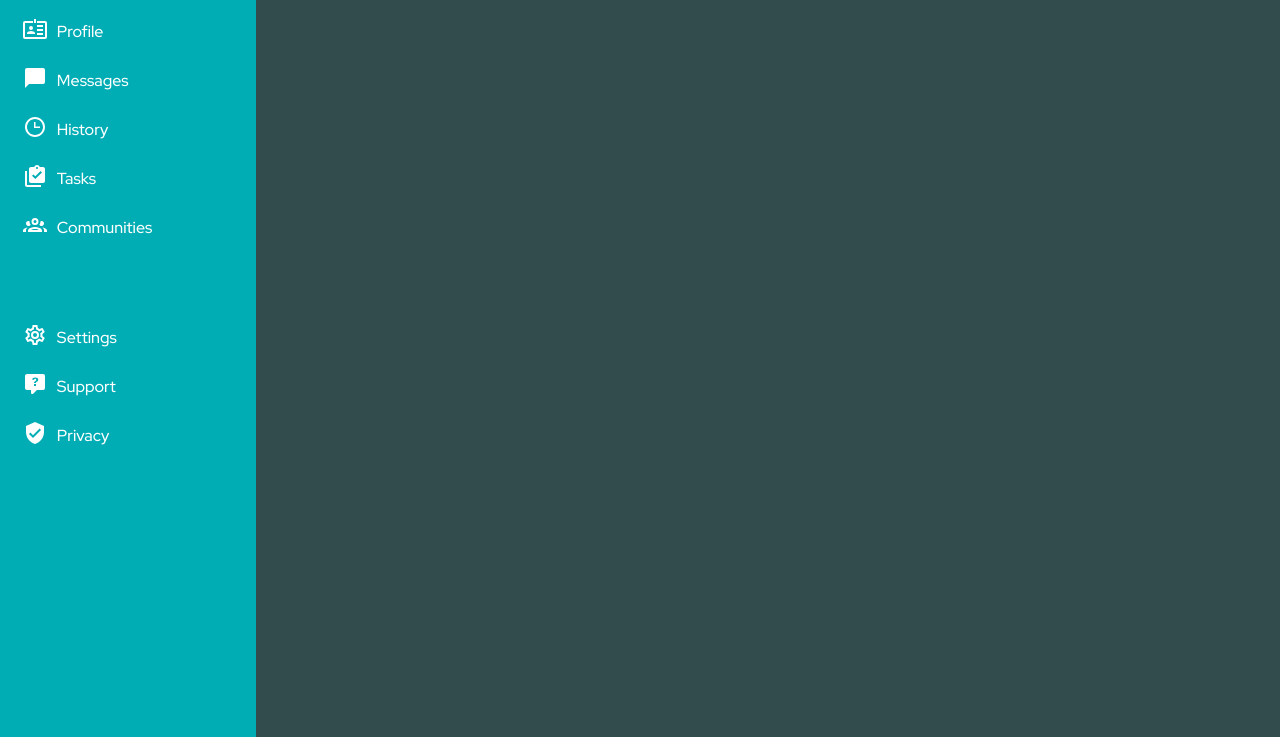
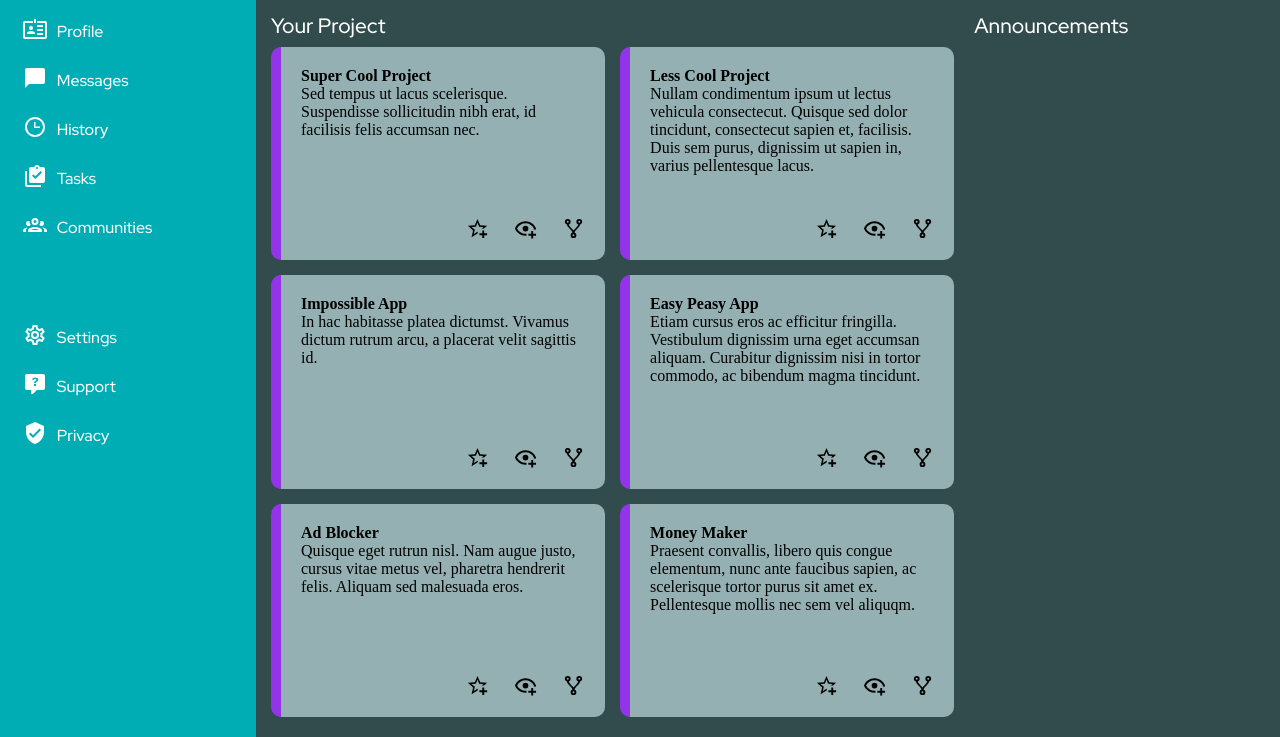
Before and after one commit to Nicolay112358/Admin-Dashboard, a plain HTML site: page index.html in a window 1280 px wide. Shown: the part 151-888 px from the top of the page. Drawn offline with Linux system fonts and the light colour scheme.

Commit message:
filled main area

```diff
--- a/index.html
+++ b/index.html
@@ -119,7 +119,79 @@
             </div>
         </div>
         <div class="main-contant">
-
+            <div class="project-area">
+                <p class="your-project-text">Your Project</p>
+            </div>
+            <div class="project-area-conteiner">
+                <div class="project">
+                    <h4>Super Cool Project</h4>
+                    <p>Sed tempus ut lacus scelerisque. Suspendisse sollicitudin nibh erat, id facilisis felis accumsan
+                        nec.
+                    </p>
+                    <div class="project-button">
+                        <img src="./img/avata-img/star-plus-outline.svg" alt="">
+                        <img src="./img/avata-img/eye-plus-outline.svg" alt="">
+                        <img src="./img/avata-img/source-fork.svg" alt="">
+                    </div>
+                </div>
+                <div class="project">
+                    <h4>Less Cool Project</h4>
+                    <p>Nullam condimentum ipsum ut lectus vehicula consectecut. Quisque sed dolor tincidunt, consectecut
+                        sapien et, facilisis. Duis sem purus, dignissim ut sapien in, varius pellentesque lacus.
+                    </p>
+                    <div class="project-button">
+                        <img src="./img/avata-img/star-plus-outline.svg" alt="">
+                        <img src="./img/avata-img/eye-plus-outline.svg" alt="">
+                        <img src="./img/avata-img/source-fork.svg" alt="">
+                    </div>
+                </div>
+                <div class="project">
+                    <h4>Impossible App</h4>
+                    <p>In hac habitasse platea dictumst. Vivamus dictum rutrum arcu, a placerat velit sagittis id.
+                    </p>
+                    <div class="project-button">
+                        <img src="./img/avata-img/star-plus-outline.svg" alt="">
+                        <img src="./img/avata-img/eye-plus-outline.svg" alt="">
+                        <img src="./img/avata-img/source-fork.svg" alt="">
+                    </div>
+                </div>
+                <div class="project">
+                    <h4>Easy Peasy App</h4>
+                    <p>Etiam cursus eros ac efficitur fringilla. Vestibulum dignissim urna eget accumsan aliquam.
+                        Curabitur dignissim nisi in tortor commodo, ac bibendum magma tincidunt.
+                    </p>
+                    <div class="project-button">
+                        <img src="./img/avata-img/star-plus-outline.svg" alt="">
+                        <img src="./img/avata-img/eye-plus-outline.svg" alt="">
+                        <img src="./img/avata-img/source-fork.svg" alt="">
+                    </div>
+                </div>
+                <div class="project">
+                    <h4>Ad Blocker</h4>
+                    <p>Quisque eget rutrun nisl. Nam augue justo, cursus vitae metus vel, pharetra hendrerit
+                        felis. Aliquam sed malesuada eros.
+                    </p>
+                    <div class="project-button">
+                        <img src="./img/avata-img/star-plus-outline.svg" alt="">
+                        <img src="./img/avata-img/eye-plus-outline.svg" alt="">
+                        <img src="./img/avata-img/source-fork.svg" alt="">
+                    </div>
+                </div>
+                <div class="project">
+                    <h4>Money Maker</h4>
+                    <p>Praesent convallis, libero quis congue elementum, nunc ante faucibus sapien, ac scelerisque
+                        tortor purus sit amet ex. Pellentesque mollis nec sem vel aliquqm.
+                    </p>
+                    <div class="project-button">
+                        <img src="./img/avata-img/star-plus-outline.svg" alt="">
+                        <img src="./img/avata-img/eye-plus-outline.svg" alt="">
+                        <img src="./img/avata-img/source-fork.svg" alt="">
+                    </div>
+                </div>
+            </div>
+            <div class="announcements-area">
+                <p class="announcements-text">Announcements</p>
+            </div>
         </div>
     </div>
 
--- a/style.css
+++ b/style.css
@@ -206,14 +206,14 @@
     width: 80px;
     height: 35px;
     border: 0;
-    background-color: #CF4DCE;
+    background-color: #9333ea;
     border-radius: 15px;
     font-family: 'Red Hat Display', sans-serif;
     text-align: center;
 }
 
 .button-area button a {
-    color: black;
+    color: white;
     font-weight: 800;
     text-decoration: none;
 }
@@ -222,4 +222,62 @@
     grid-row: 2 / 3;
     grid-column: 2 / 3;
     background-color: #324B4D;
+    display: grid;
+    grid-template-columns: repeat(1, 2.3fr) 1fr;
+    grid-template-rows: 35px;
+    padding: 15px 0px 0px 15px;
 }
+
+.your-project-text,
+.announcements-text {
+    font-family: 'Red Hat Display', sans-serif;
+    font-size: 1.3em;
+    font-weight: 500;
+    color: white;
+}
+
+.project-area {
+    grid-row: 1 / 2;
+    grid-column: 1 / 2;
+}
+
+.project-area-conteiner {
+    display: grid;
+    grid-template-columns: repeat(2, 1fr);
+    grid-template-rows: repeat(3, 1fr);
+    gap: 15px;
+    padding: 0px 20px 20px 0px;
+}
+
+.project {
+    background-color: #94B0B2;
+    border-left: 10px #9333ea solid;
+    width: 100%;
+    height: 100%;
+    align-self: center;
+    border-radius: 10px;
+    text-align: left;
+    display: flex;
+    flex-direction: column;
+    justify-content: flex-start;
+    align-items: flex-start;
+    padding: 20px;
+}
+
+.project-button {
+    width: 100%;
+    flex: 11 auto;
+    display: flex;
+    justify-content: flex-end;
+    align-items: flex-end;
+    gap: 25px;
+}
+
+.project-button img {
+    height: 23px;
+}
+
+.announcements-area {
+    grid-row: 1 / 2;
+    grid-column: 2 / 3;
+}
```
Also changed, not shown: img/avata-img/eye-plus-outline.svg (added), img/avata-img/source-fork.svg (added), img/avata-img/star-plus-outline.svg (added).
